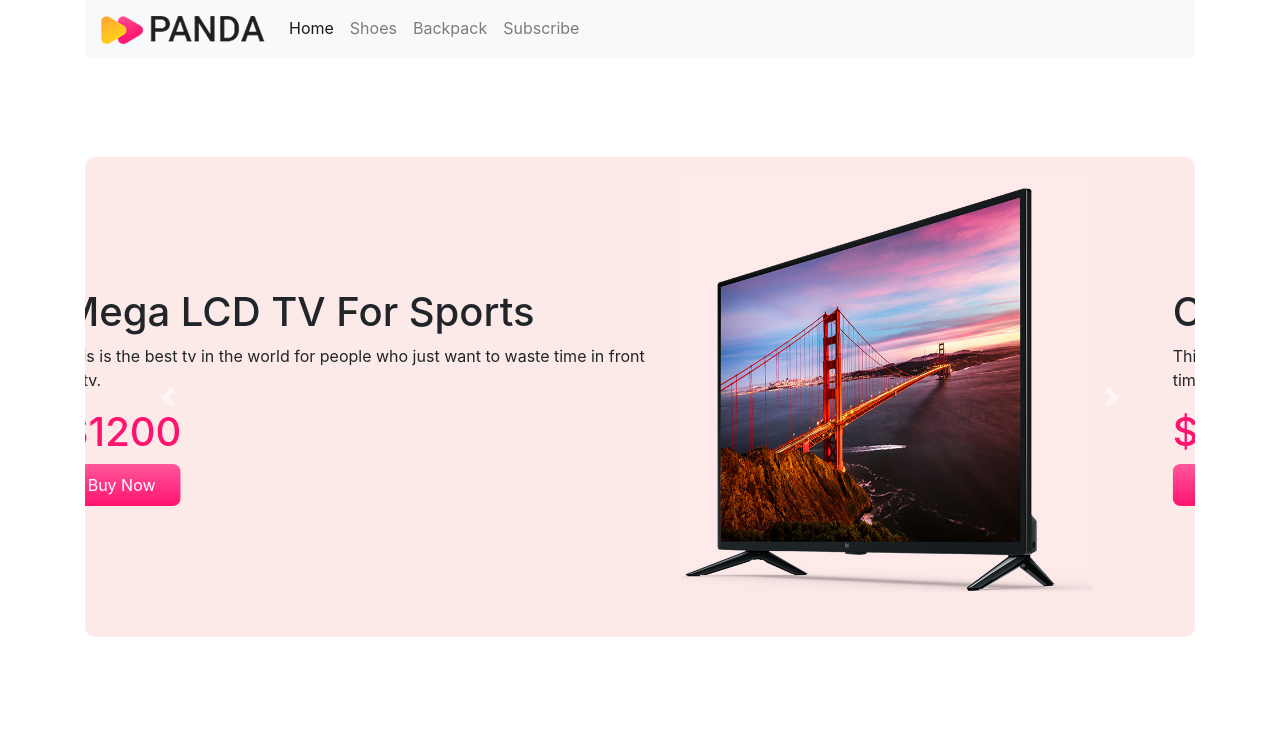
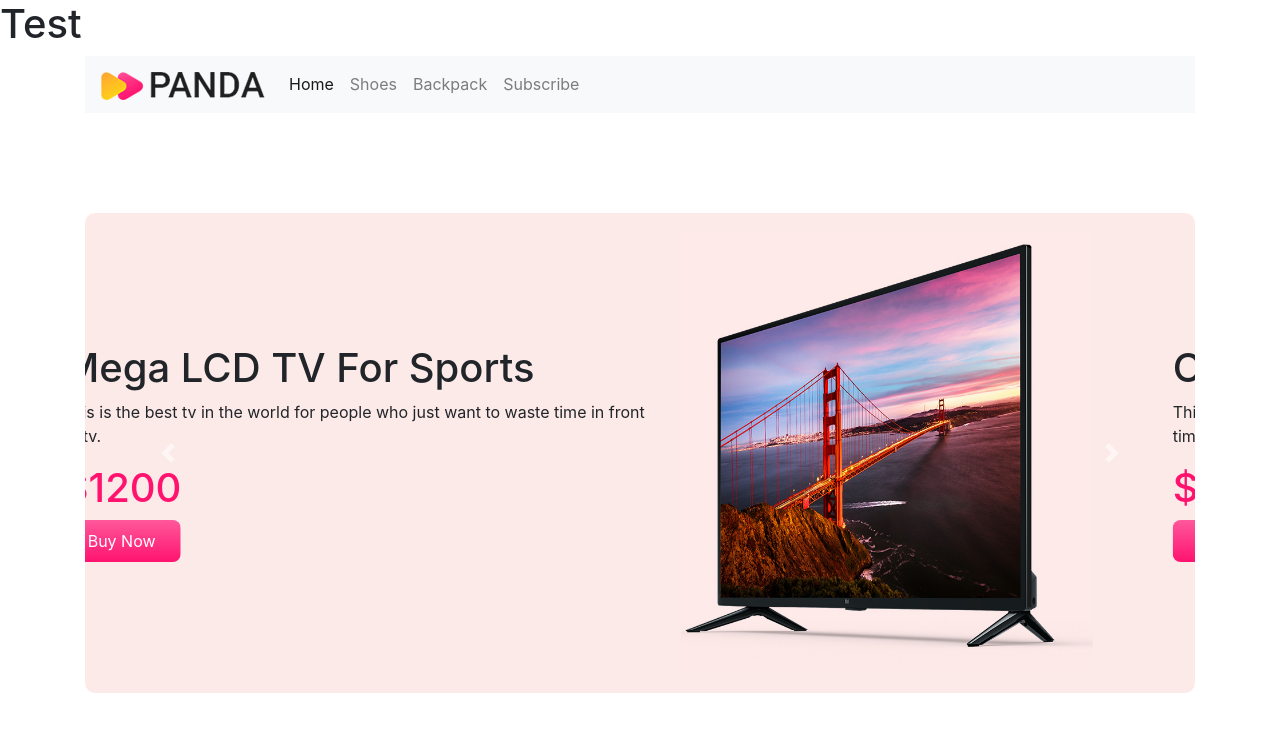
Before and after one commit to SoftRahmat/panda-commerce, a plain HTML site: page index.html in a window 1280 px wide. Shown: the top 734 px of the page. Drawn offline with nearby package versions, Linux system fonts and the light colour scheme.

Commit message:
second commit

```diff
--- a/index.html
+++ b/index.html
@@ -9,7 +9,7 @@
     <link rel="stylesheet" href="https://stackpath.bootstrapcdn.com/bootstrap/4.4.1/css/bootstrap.min.css" integrity="sha384-Vkoo8x4CGsO3+Hhxv8T/Q5PaXtkKtu6ug5TOeNV6gBiFeWPGFN9MuhOf23Q9Ifjh" crossorigin="anonymous">
     <link rel="stylesheet" href="css/style.css">
 </head>
-<body>
+      <h1>Test</h1>
     <div class="container">
         <nav class="navbar navbar-expand-lg navbar-light bg-light">
             <a class="navbar-brand" href="#">
```
